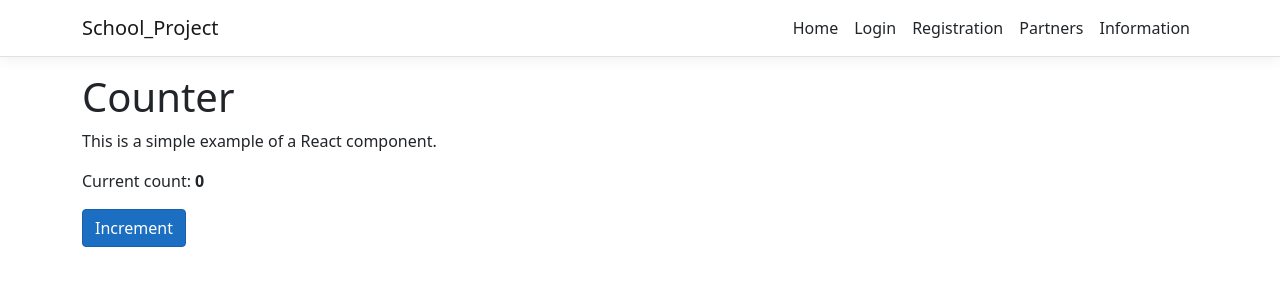
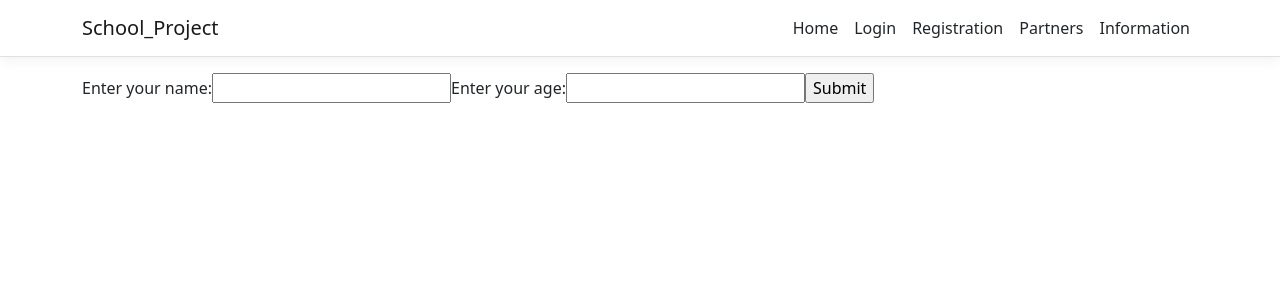
Before and after one commit to ruslan1b/S_Project, a React (Create React App) app in the folder ClientApp/: page /registration in a window 1280 px wide. Shown: the top 300 px of the page. Built offline with nearby package versions, Linux system fonts and the light colour scheme.

Commit message:
first setting Registration page

```diff
--- a/ClientApp/src/components/Registration.js
+++ b/ClientApp/src/components/Registration.js
@@ -1,31 +1,70 @@
 import React, { Component } from 'react';
+import { useState } from "react";
 
 export class Registration extends Component {
     static displayName = Registration.name;
 
   constructor(props) {
     super(props);
-    this.state = { currentCount: 0 };
-    this.incrementCounter = this.incrementCounter.bind(this);
+    //this.state = { currentCount: 0 };
+    //this.incrementCounter = this.incrementCounter.bind(this);
   }
 
-  incrementCounter() {
-    this.setState({
-      currentCount: this.state.currentCount + 1
-    });
-  }
+  //incrementCounter() {
+  //  this.setState({
+  //    currentCount: this.state.currentCount + 1
+  //  });
+  //}
 
   render() {
-    return (
-      <div>
-        <h1>Counter</h1>
+      return (
+          <MyForm />
+      //<div>
+      //  <h1>Counter</h1>
 
-        <p>This is a simple example of a React component.</p>
+      //  <p>This is a simple example of a React component.</p>
 
-        <p aria-live="polite">Current count: <strong>{this.state.currentCount}</strong></p>
+      //  <p aria-live="polite">Current count: <strong>{this.state.currentCount}</strong></p>
 
-        <button className="btn btn-primary" onClick={this.incrementCounter}>Increment</button>
-      </div>
+      //  <button className="btn btn-primary" onClick={this.incrementCounter}>Increment</button>
+      //</div>
     );
   }
 }
+
+function MyForm() {
+    const [inputs, setInputs] = useState({});
+
+    const handleChange = (event) => {
+        const name = event.target.name;
+        const value = event.target.value;
+        setInputs(values => ({ ...values, [name]: value }))
+    }
+
+    const handleSubmit = (event) => {
+        event.preventDefault();
+        console.log(inputs);
+    }
+
+    return (
+        <form onSubmit={handleSubmit}>
+            <label>Enter your name:
+                <input
+                    type="text"
+                    name="login"
+                    value={inputs.login || ""}
+                    onChange={handleChange}
+                />
+            </label>
+            <label>Enter your age:
+                <input
+                    type="number"
+                    name="age"
+                    value={inputs.age || ""}
+                    onChange={handleChange}
+                />
+            </label>
+            <input type="submit" />
+        </form>
+    )
+}
```
